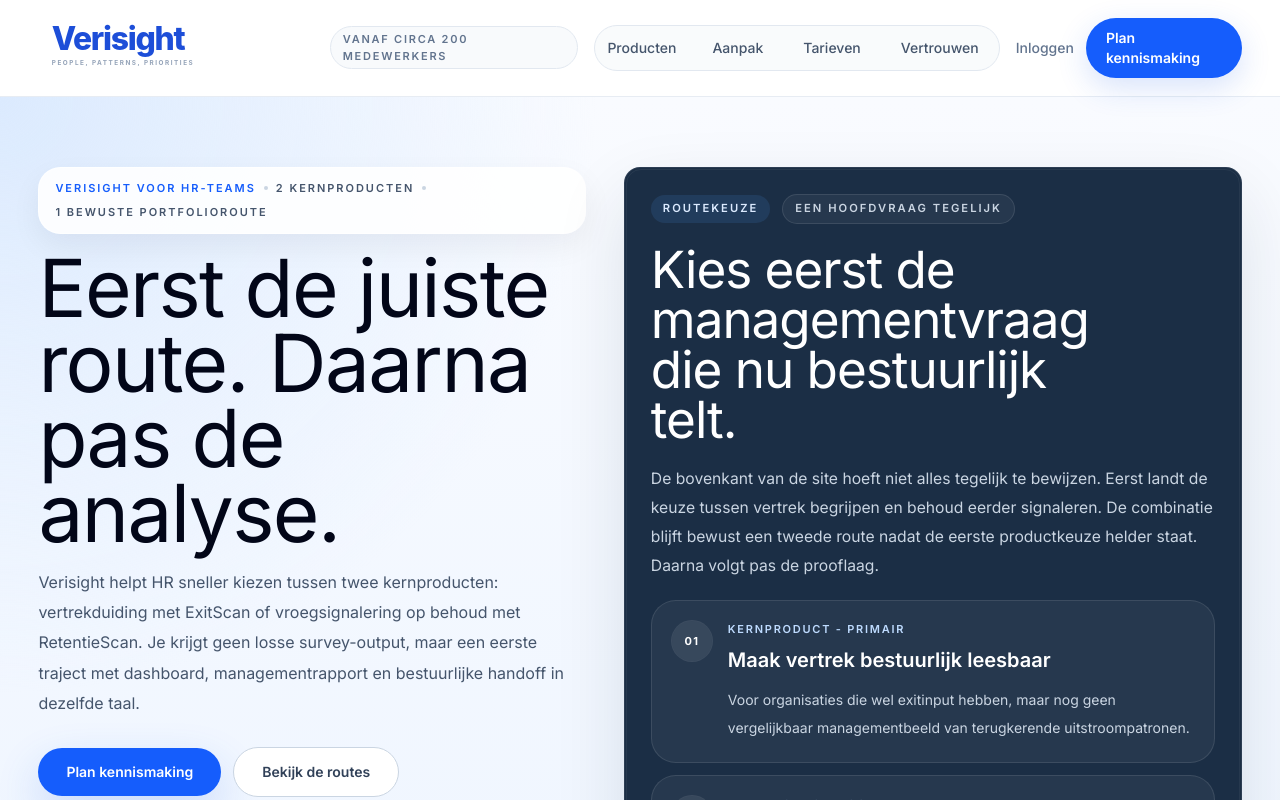
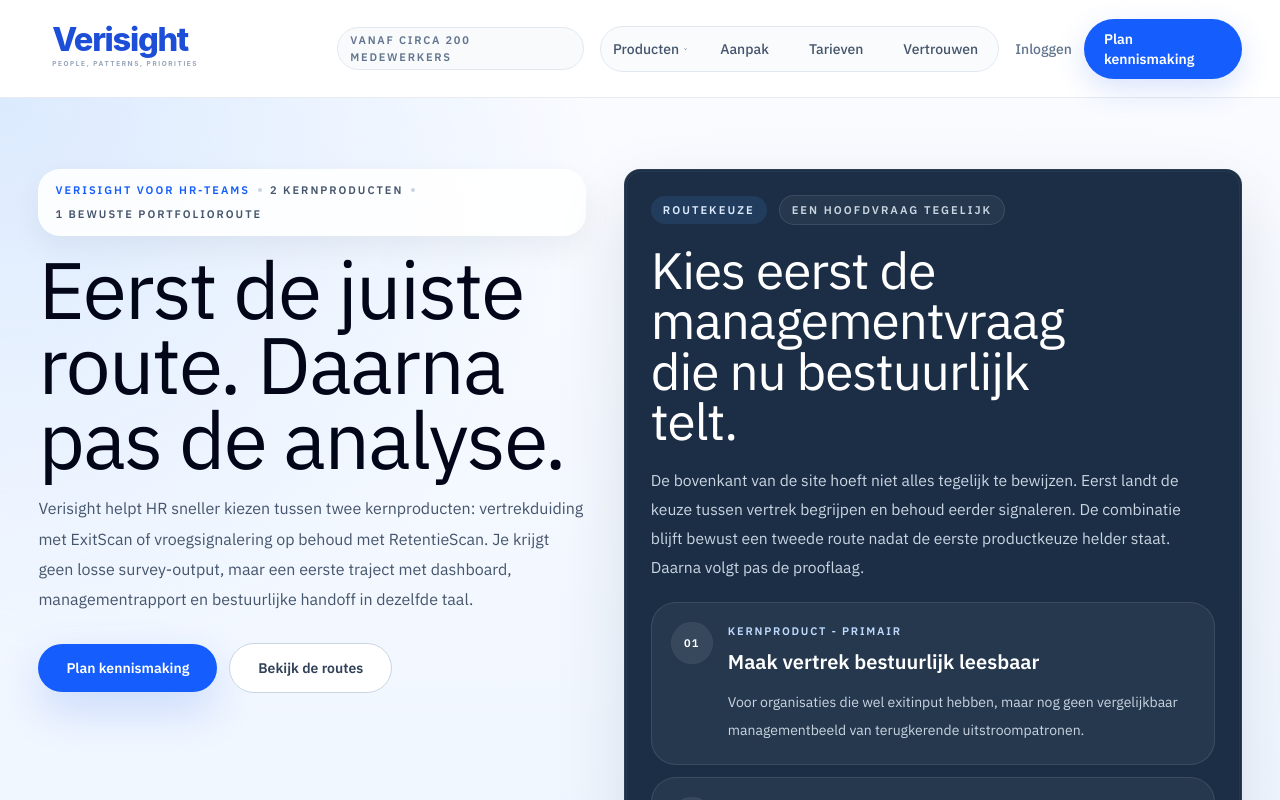
Before and after one commit to larshengel08-lang/VerisightSaaS, a Next.js app in the folder frontend/: page / in a window 1280 px wide. Shown: the top 800 px of the page. Built offline with nearby package versions, Linux system fonts and the light colour scheme.

Commit message:
rebrand: swap fonts to IBM Plex Sans (300/400/500/600)

```diff
--- a/frontend/app/layout.tsx
+++ b/frontend/app/layout.tsx
@@ -1,9 +1,13 @@
 import type { Metadata } from 'next'
-import { Inter, Sora } from 'next/font/google'
+import { IBM_Plex_Sans } from 'next/font/google'
 import './globals.css'
 
-const inter = Inter({ subsets: ['latin'], display: 'swap', variable: '--font-inter' })
-const sora = Sora({ subsets: ['latin'], display: 'swap', variable: '--font-display' })
+const ibmPlexSans = IBM_Plex_Sans({
+  subsets: ['latin'],
+  weight: ['300', '400', '500', '600'],
+  display: 'swap',
+  variable: '--font-ibm-plex-sans',
+})
 
 export const metadata: Metadata = {
   title: {
@@ -68,7 +72,7 @@ export default function RootLayout({ children }: { children: React.ReactNode })
 
   return (
     <html lang="nl">
-      <body className={`${inter.variable} ${sora.variable} font-[family-name:var(--font-inter)] bg-white antialiased`}>
+      <body className={`${ibmPlexSans.variable} font-[family-name:var(--font-ibm-plex-sans)] bg-[#F7F5F1] antialiased`}>
         <script
           type="application/ld+json"
           dangerouslySetInnerHTML={{ __html: JSON.stringify(organizationSchema) }}
```
